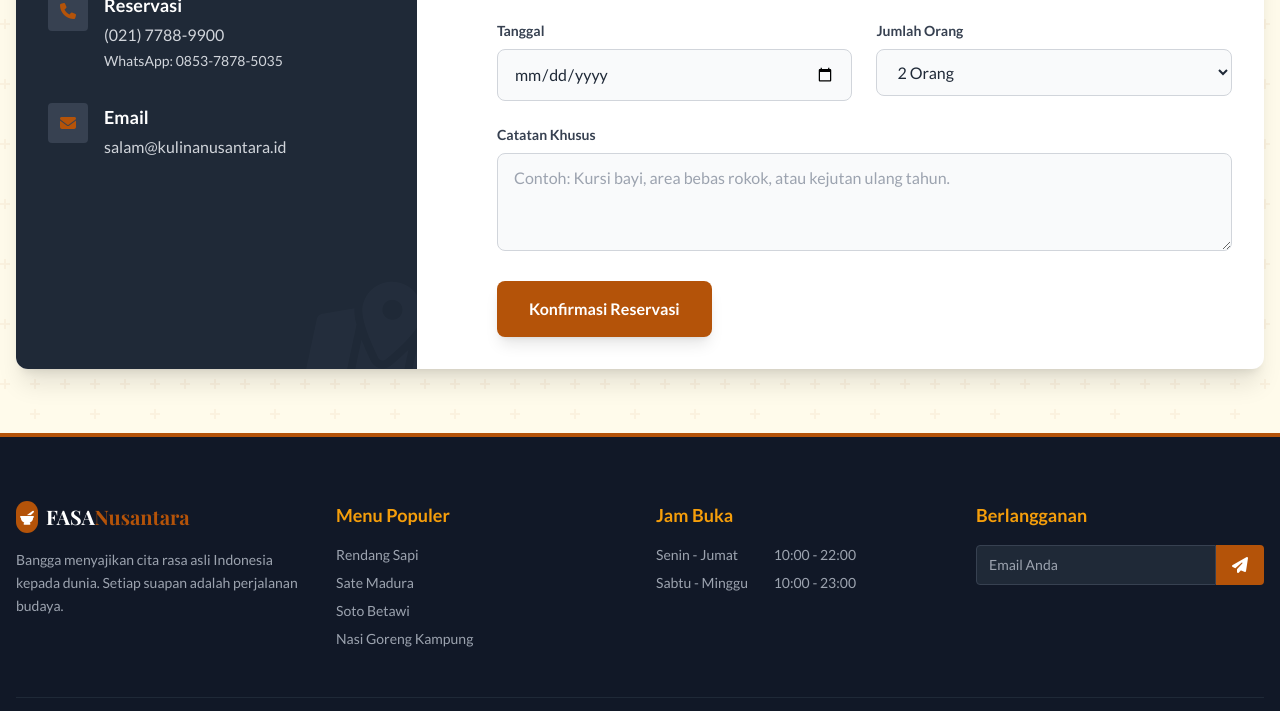
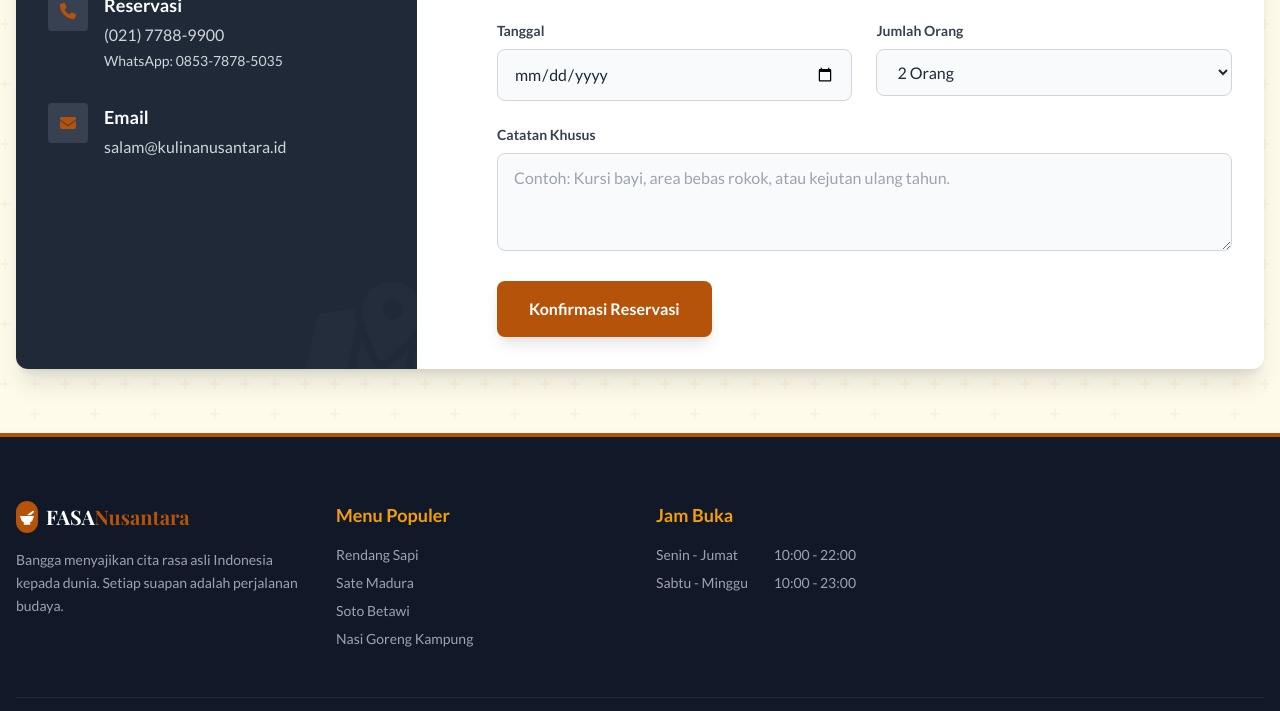
Before and after one commit to SxCentauri/kuliner, a plain HTML site: page contact.html in a window 1280 px wide. Shown: the part 641-1352 px from the top of the page. Drawn offline with nearby package versions, Linux system fonts and the light colour scheme.

Commit message:
Update contact.html

```diff
--- a/contact.html
+++ b/contact.html
@@ -183,13 +183,6 @@
                         <li class="flex justify-between max-w-[200px]"><span>Sabtu - Minggu</span> <span>10:00 - 23:00</span></li>
                     </ul>
                 </div>
-                <div>
-                    <h4 class="text-lg font-bold mb-4 text-accent">Berlangganan</h4>
-                    <form class="flex" onsubmit="event.preventDefault();">
-                        <input type="email" placeholder="Email Anda" class="w-full px-3 py-2 bg-gray-800 border border-gray-700 rounded-l focus:outline-none text-sm focus:border-primary">
-                        <button class="bg-primary px-4 py-2 rounded-r hover:bg-orange-800 transition"><i class="fa-solid fa-paper-plane"></i></button>
-                    </form>
-                </div>
             </div>
             <div class="border-t border-gray-800 pt-8 text-center text-gray-500 text-sm flex flex-col md:flex-row justify-between items-center">
                 <p>&copy; 2023 FASA Nusantara. Karya Anak Bangsa.</p>
```
